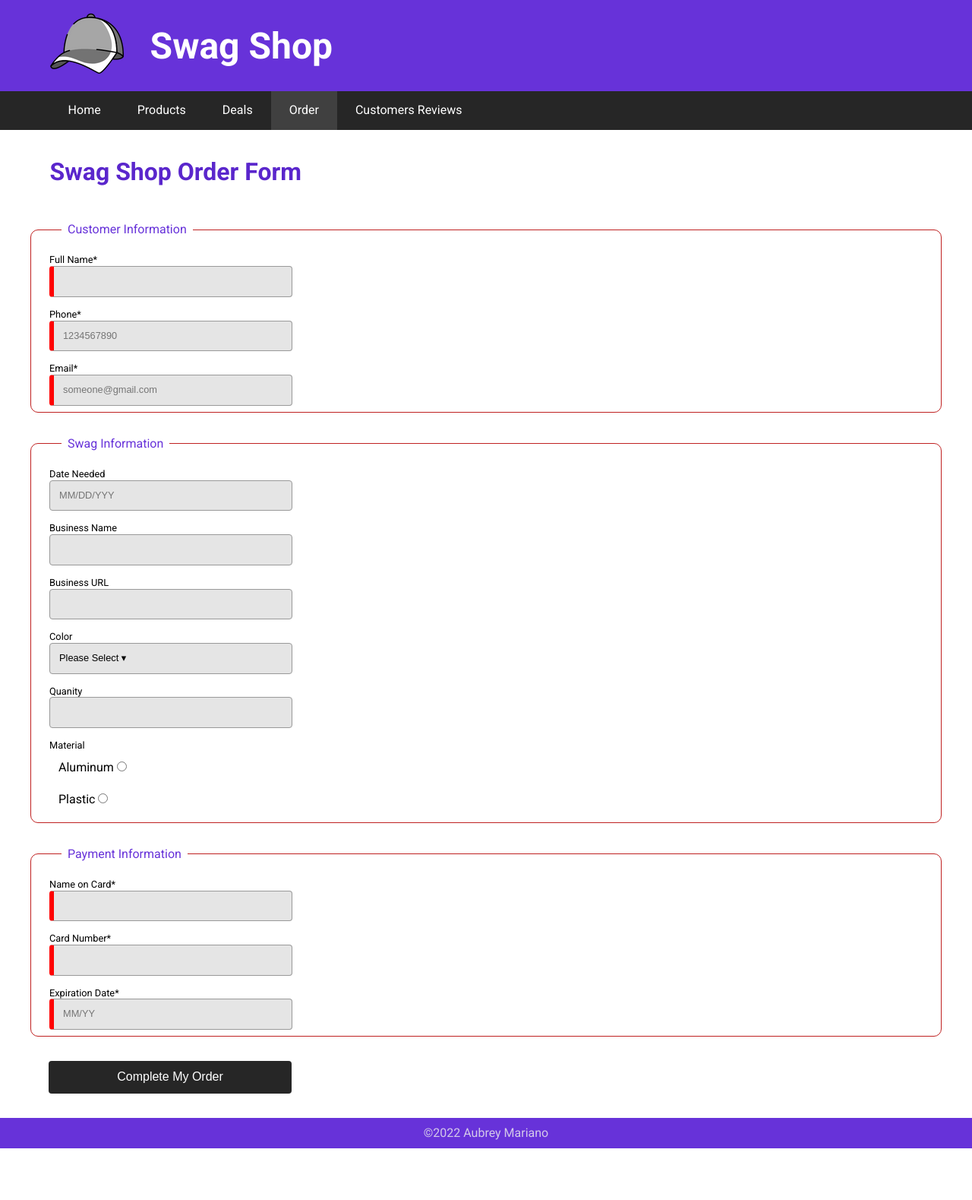
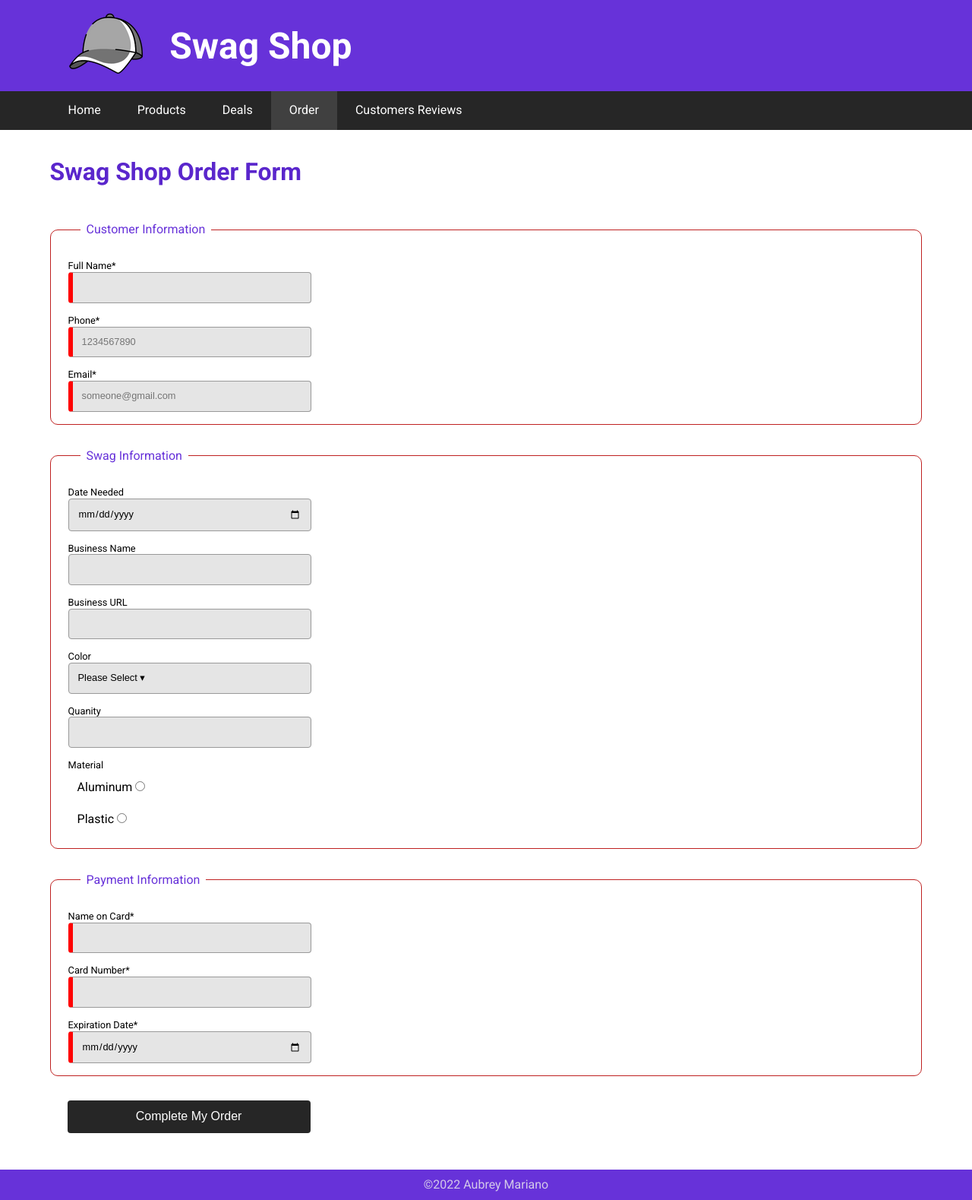
Before and after one commit to aqmariano/aqmariano.github.io, a plain HTML site: page swag-shop/index.html in a window 1280 px wide. Shown: the whole page at 76% size. Before the commit the page ends 1511 px from the top, so only its background shows below. Drawn offline with Linux system fonts and the light colour scheme.

Commit message:
4/28/2022

```diff
--- a/swag-shop/index.html
+++ b/swag-shop/index.html
@@ -71,7 +71,7 @@
     </fieldset>
     <fieldset>
         <legend>Swag Information</legend>
-        <label class="top">Date Needed <input type="text" name="date" placeholder="MM/DD/YYY"></label>
+        <label class="top">Date Needed <input type="date" name="date"></label>
         <label class="top">Business Name <input type="text" name="business name"></label>
         <label class="top">Business URL <input type="url" name="business url"></label>
         <label class="top">Color <select name="color">
@@ -92,7 +92,7 @@
         <legend>Payment Information</legend>
         <label class="top">Name on Card* <input type="text" name="name on card" required></label>
         <label class="top">Card Number* <input type="text" name="card number" required></label>
-        <label class="top">Expiration Date* <input type="number" name="expiration date" placeholder="MM/YY" required></label>
+        <label class="top">Expiration Date* <input type="date" name="expiration date" required></label>
     </fieldset>
 
 <input type="submit" value="Complete My Order" class="submitBtn">
--- a/swag-shop/scss/_small.scss
+++ b/swag-shop/scss/_small.scss
@@ -25,7 +25,7 @@ div#headerWrapper {
 .content {transition: transform 500ms ease;}
 
 header {
-    .container {display: grid; grid-template-columns: 100px auto 48px; padding: .5rem $gutter; align-items: center;}
+    .container {display: grid; grid-template-columns: 100px auto 48px; padding: .5rem $gutter; align-items: center; margin: 0 $gutter;}
     .logo {float: left;margin: 0; max-width: 100%; height: auto;}
     h1 {font-size: 3rem; color: white; margin: 0 2rem;}
     button {
@@ -79,11 +79,12 @@ main{display: block; padding: 0; margin: 0; background-color: white;
     h1 {padding: 1rem $gutter; color: darken($primaryColor, 5%);}
 
 /*FORM*/
+    form {margin: 1rem $gutter;}
     form fieldset {
        margin: 2rem 0;
         border: 1px solid $secondaryColor;
         border-radius: 10px;
-        padding: .5rem 2%;}
+        padding: 1rem 2%;}
     form legend {
         color: $primaryColor;
         margin: 0 1rem;
```
Also changed, not shown: swag-shop/css/styles.css.
